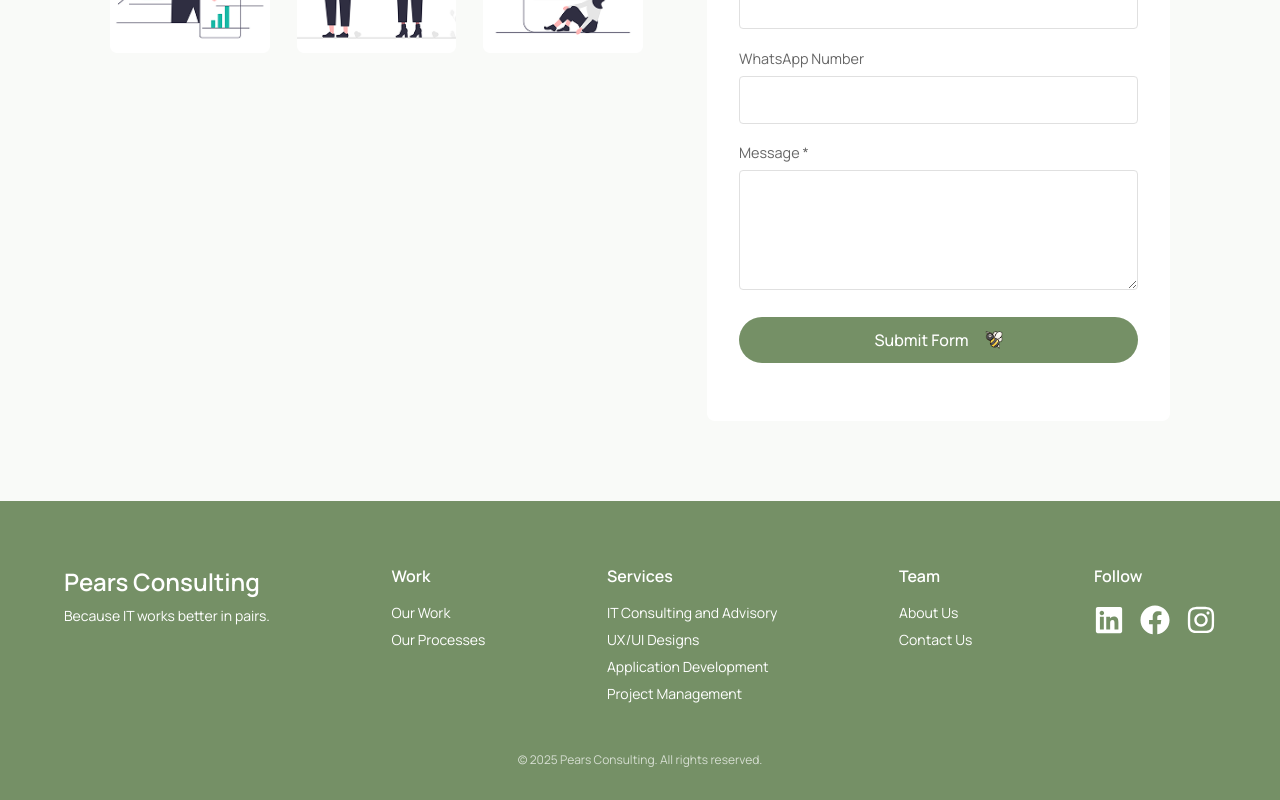
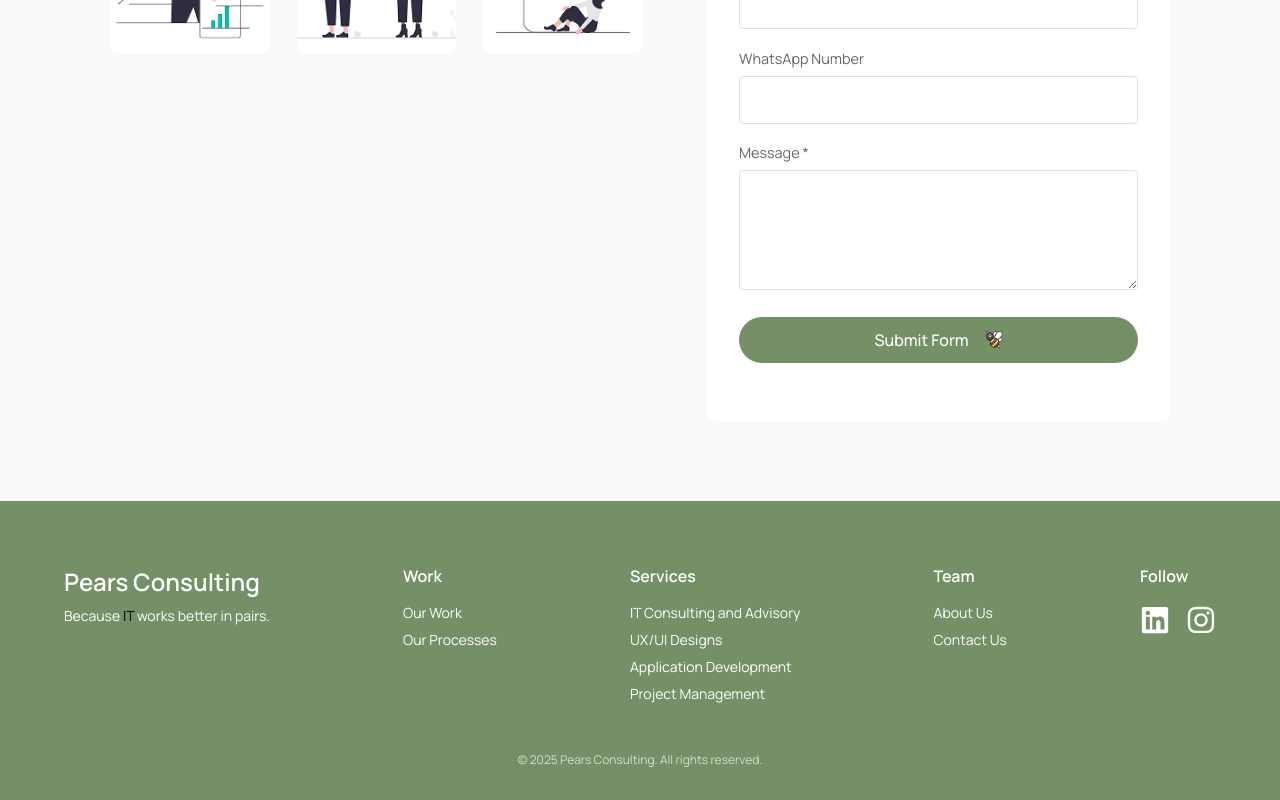
Before and after one commit to Pears-co-za/pears.co.za, a React (Create React App) app: page / in a window 1280 px wide. Shown: the part 4300-5100 px from the top of the page. Built offline with nearby package versions, Linux system fonts and the light colour scheme.

Commit message:
link updates

```diff
--- a/src/components/layout/Footer.jsx
+++ b/src/components/layout/Footer.jsx
@@ -14,6 +14,7 @@
 } from "../../styles/Footer.styles";
 
 import { FaLinkedin, FaInstagram, FaFacebook } from "react-icons/fa";
+import { colors } from "../../constants";
 
 function Footer() {
     return (
@@ -23,7 +24,7 @@
                     <StyledFooterLogo>
                         <h2>Pears Consulting</h2>
                         <StyledFooterText>
-                            Because IT works better in pairs.
+                            Because <span style={{color: "black" }}>IT</span> works better in pairs.
                         </StyledFooterText>
                     </StyledFooterLogo>
                 </StyledFooterSection>
@@ -34,7 +35,7 @@
                         <StyledFooterLink to="/about">
                             Our Work
                         </StyledFooterLink>
-                        <StyledFooterLink to="/about">
+                        <StyledFooterLink to="/about#">
                             Our Processes
                         </StyledFooterLink>
                     </StyledFooterLinks>
@@ -71,13 +72,10 @@
                 <StyledFooterSection>
                     <StyledFooterHeading>Follow</StyledFooterHeading>
                     <StyledFooterSocialIcons>
-                    <StyledSocialIcon href="https://linkedin.com" target="_blank" rel="noopener noreferrer">
+                    <StyledSocialIcon href="https://www.linkedin.com/in/pears-consulting-1842b635b/" target="_blank" rel="noopener noreferrer">
                         <FaLinkedin />
                     </StyledSocialIcon>
-                    <StyledSocialIcon href="https://facebook.com" target="_blank" rel="noopener noreferrer">
-                        <FaFacebook />
-                    </StyledSocialIcon>
-                    <StyledSocialIcon href="https://instagram.com" target="_blank" rel="noopener noreferrer">
+                    <StyledSocialIcon href="https://www.instagram.com/pears.consulting/" target="_blank" rel="noopener noreferrer">
                         <FaInstagram />
                     </StyledSocialIcon>
                 </StyledFooterSocialIcons>
```
